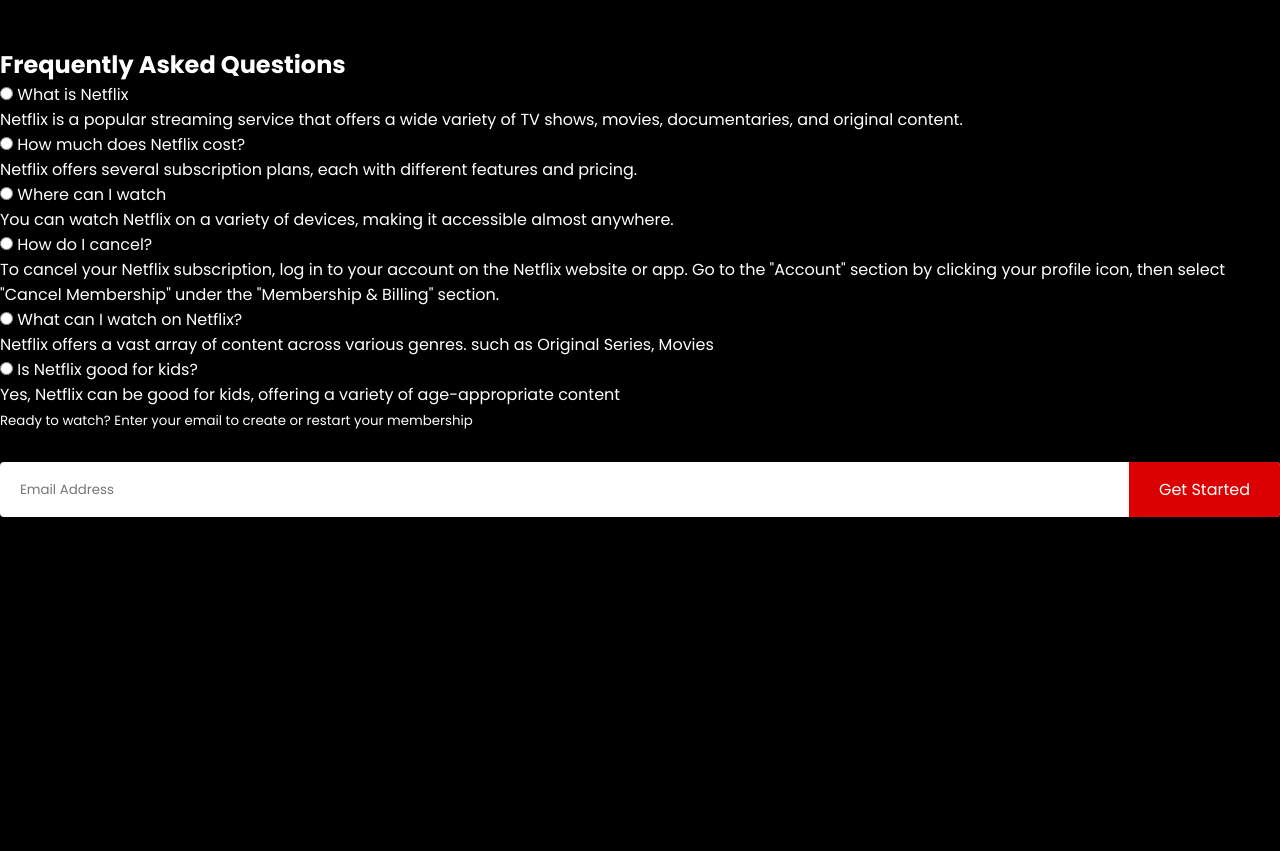
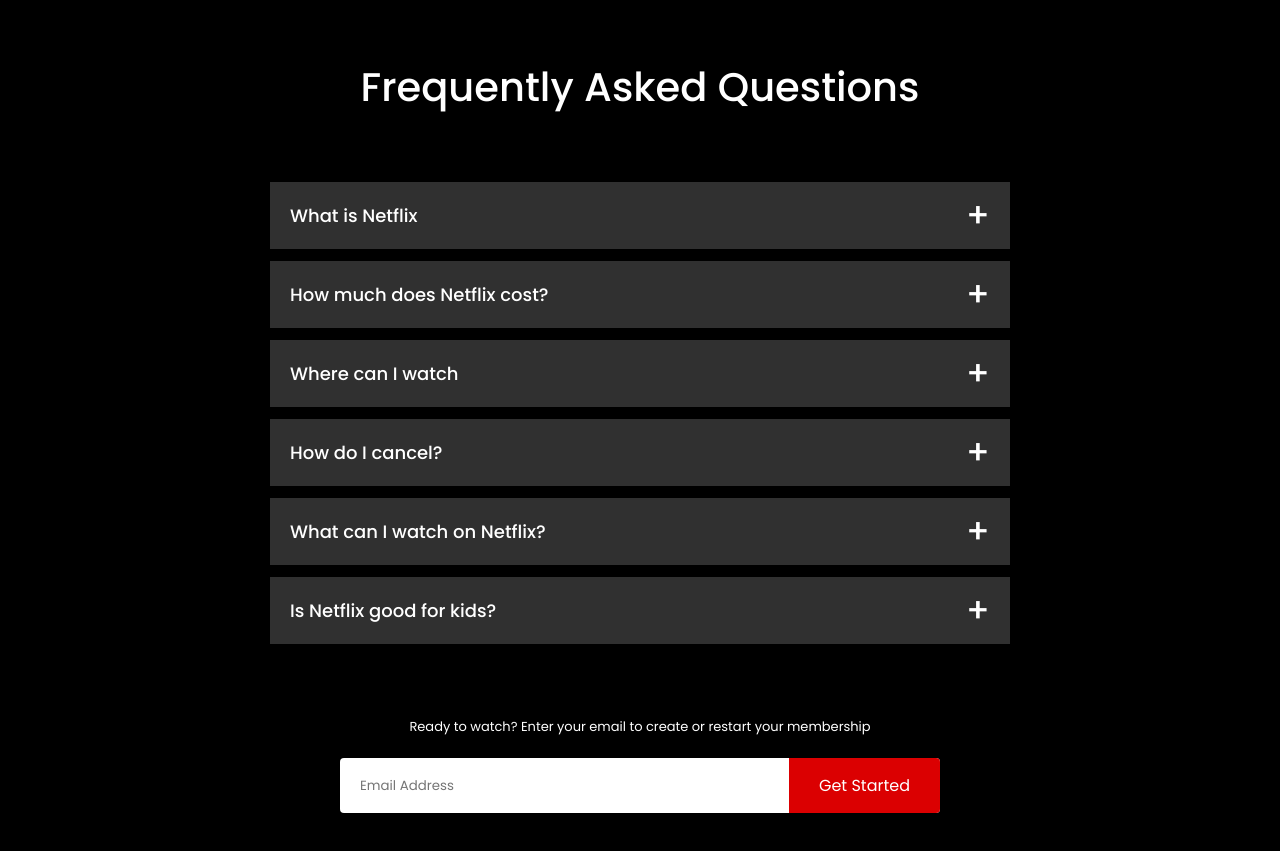
Before and after one commit to penguin248/Netflix, a plain HTML site: page index.html in a window 1280 px wide. Shown: the part 2639-3490 px from the top of the page. Before the commit the page ends 3156 px from the top, so only its background shows below. Drawn offline with Linux system fonts and the light colour scheme.

Commit message:
Add styles to the accordion component

```diff
--- a/styles.css
+++ b/styles.css
@@ -150,3 +150,80 @@
   margin-bottom: 20px;
 }
 /* Features End */
+
+/* FAQ Start */
+.faq {
+  padding: 10px 12%;
+  text-align: center;
+  font-size: 18px;
+}
+
+.faq h2 {
+  font-weight: 500;
+  font-size: 40px;
+}
+
+.accordion {
+  margin: 60px auto;
+  width: 100%;
+  max-width: 750px;
+}
+
+.accordion li {
+  list-style: none;
+  width: 100%;
+  padding: 5px;
+}
+
+.accordion li label {
+  display: flex;
+  align-items: center;
+  padding: 20px;
+  font-size: 18px;
+  font-weight: 500;
+  background: #303030;
+  margin-bottom: 2px;
+  cursor: pointer;
+  position: relative;
+}
+
+label::after {
+  content: "+";
+  font-size: 34px;
+  position: absolute;
+  right: 20px;
+  transition: transform 0.5s;
+}
+
+input[type="radio"] {
+  display: none;
+}
+
+.accordion .content {
+  background: #303030;
+  text-align: left;
+  padding: 0 20px;
+  max-height: 0;
+  overflow: hidden;
+  transition: max-height, 0.5s, padding, 0.5s;
+}
+
+.accordion input[type="radio"]:checked + label + .content {
+  max-height: 600px;
+  padding: 30px 20px;
+}
+
+.accordion input[type="radio"]:checked + label::after {
+  transform: rotate(135deg);
+}
+
+.faq .email-signup {
+  max-width: 600px;
+  margin: 20px auto 60px;
+}
+
+.faq small {
+  font-size: 13px;
+}
+
+/* FAQ End */
```
